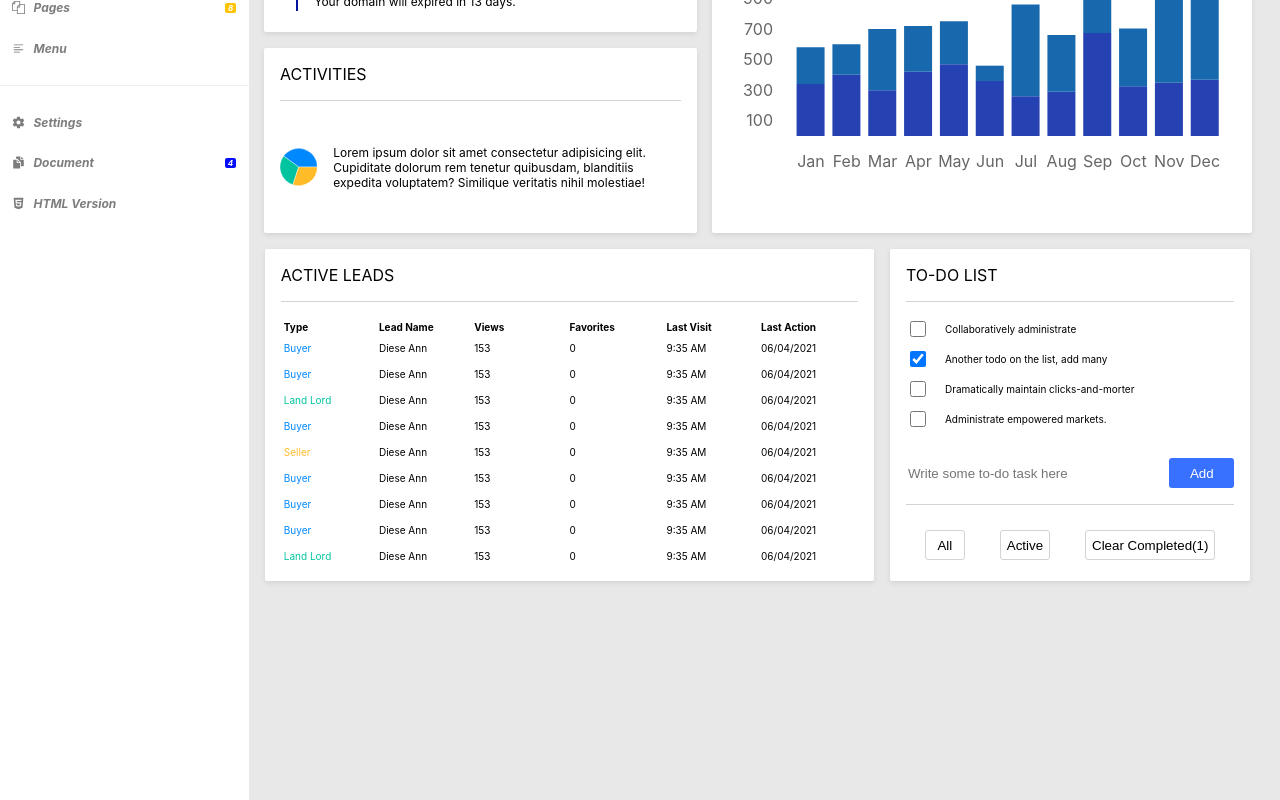
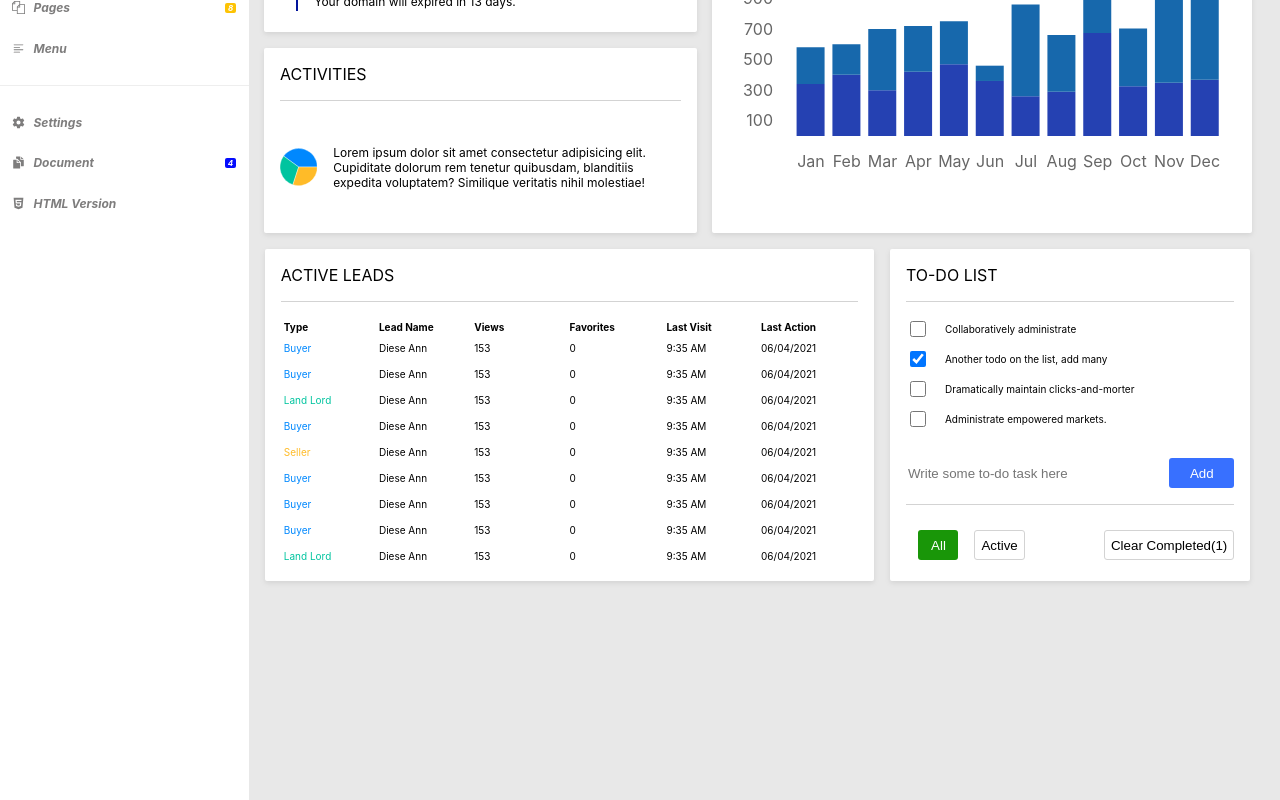
Before and after one commit to R-vijayendren/dashboard-style-guide, a React (Create React App) app: page / in a window 1280 px wide. Shown: the part 470-1270 px from the top of the page. Built offline with nearby package versions, Linux system fonts and the light colour scheme.

Commit message:
Redesigned the todo list button styles.

```diff
--- a/src/pages/Dashboard/Dashboard.scss
+++ b/src/pages/Dashboard/Dashboard.scss
@@ -276,7 +276,7 @@
           }
 
           .todo-status-container {
-            @include flexLayoutWithGap(row, center, space-evenly, 1rem);
+            @include flexLayout(row, center, space-between);
             height: 40px;
             width: 100%;
 
@@ -286,10 +286,38 @@
               border: 1px solid #d3d3d3;
               border-radius: 3px;
               background-color: #fff;
+              cursor: pointer;
 
               &:hover {
                 background-color: #3870ff;
                 color: #fff;
+                border: none
+              }
+            }
+
+            .status-buttons {
+              @include flexLayoutWithGap(row, center, center, 1rem);
+              width: 40%;
+
+              .all-status {
+                background-color: #199608;
+                color: #fff;
+                border: none;
+              }
+
+              button {
+                height: 30px;
+                min-width: 40px;
+                border: 1px solid #d3d3d3;
+                border-radius: 3px;
+                background-color: #fff;
+                cursor: pointer;
+
+                &:hover {
+                  background-color: #3870ff;
+                  color: #fff;
+                  border: none;
+                }
               }
             }
           }
--- a/src/pages/Dashboard/DashboardToDoList.jsx
+++ b/src/pages/Dashboard/DashboardToDoList.jsx
@@ -55,8 +55,10 @@ const DashboardToDoList = () => {
         </button>
       </div>
       <div className='todo-status-container'>
-        <button>All</button>
-        <button>Active</button>
+        <div className='status-buttons'>
+          <button className='all-status'>All</button>
+          <button className='active-status'>Active</button>
+        </div>
         <button className='todo-completed'>
           Clear Completed({selectedTodosLength})
         </button>
```
